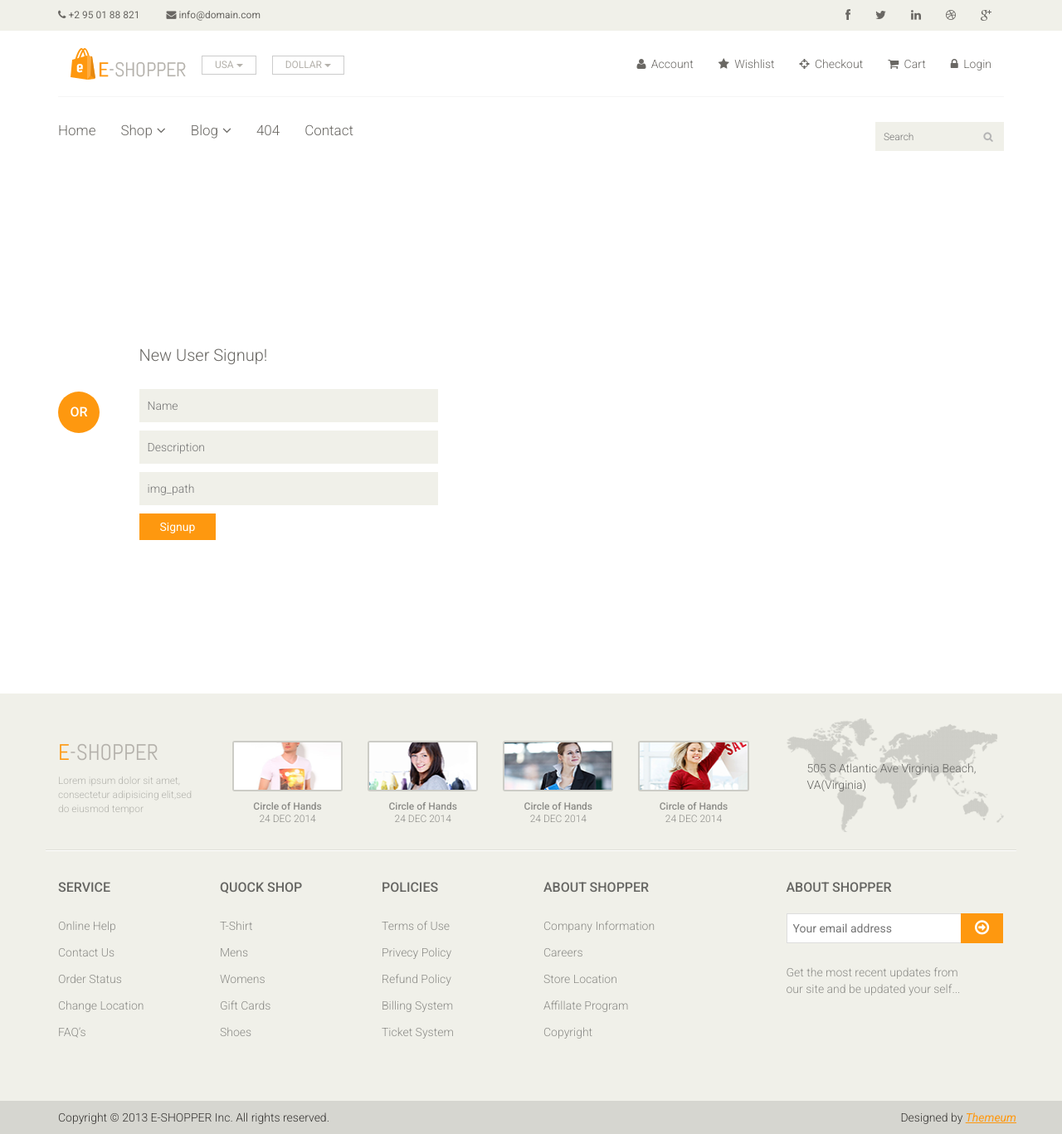
After one commit to BatTzionMetzger/full-stack-project-community, a Flask app: template template/add_product.html in a window 1280 px wide. The commit adds this page. Shown: the whole page at 83% size. Run offline with Flask 2, Linux system fonts and the light colour scheme; the template is opened without the code that fills it, so the values that code supplies are empty.

Commit message:
add_product

```diff
--- a/models/community.py
+++ b/models/community.py
@@ -20,3 +20,4 @@ def is_exist(id_, password):
     if res[0].get('count(*)') > 0:
         return True
     return False
+insert("a","1", "aa@gmail.com", None)
--- a/models/db_queries.py
+++ b/models/db_queries.py
@@ -3,7 +3,7 @@ import pymysql
 connection = pymysql.connect(
     host="localhost",
     user="root",
-    password="",
+    password="nbm14916",
     db="community_db",
     charset="utf8",
     cursorclass=pymysql.cursors.DictCursor
--- a/server.py
+++ b/server.py
@@ -19,8 +19,9 @@ def signup():
 def get_main_page(page):
     user_email = request.cookies.get("user_email")
     if user_email:
-        response = make_response(redirect(page))
+        response = make_response(render_template(page))
         response.set_cookie("user_email", user_email)
+        return response
     return render_template(page)
 
 
@@ -82,9 +83,17 @@ def add_user():
     response.set_cookie("user_email", email)
     return response
 
-@app.route('/items/upload')
+@app.route('/items/upload', methods=["POST"])
 def get_add_item_page():
-    pass
+    name =  request.form.get("name")
+    description = request.form.get("Description")
+    img_url = request.form.get("img_url")
+    email = request.cookies.get("user_email")
+    item.insert(name, description,img_url, email)
+    response = make_response(redirect('/index.html'))
+    return response
+
+
 
 @app.route('/items')#query_str => item_id, uploaded_items, myorder
 def get_items_by_query_page():
--- a/string_utils.py
+++ b/string_utils.py
@@ -1,5 +1,5 @@
 import re
-
+from models import community
 def is_valid_email(mail_str):
     regex = '^[a-z0-9]+[\._]?[a-z0-9]+[@]\w+[.]\w{2,3}$'
     if(re.search(regex,mail_str)):
@@ -14,3 +14,4 @@ def is_valid_phone(phone_num):
         return True
     else:
         return False
+community.insert("a","1", "aa@gmail.com", None)
--- /dev/null
+++ b/template/add_product.html
@@ -0,0 +1,336 @@
+<!DOCTYPE html>
+<html lang="en">
+<head>
+    <meta charset="utf-8">
+    <meta name="viewport" content="width=device-width, initial-scale=1.0">
+    <meta name="description" content="">
+    <meta name="author" content="">
+    <title>Login | E-Shopper</title>
+    <link href="css/bootstrap.min.css" rel="stylesheet">
+    <link href="css/font-awesome.min.css" rel="stylesheet">
+    <link href="css/prettyPhoto.css" rel="stylesheet">
+    <link href="css/price-range.css" rel="stylesheet">
+    <link href="css/animate.css" rel="stylesheet">
+	<link href="css/main.css" rel="stylesheet">
+	<link href="css/responsive.css" rel="stylesheet">
+    <!--[if lt IE 9]>
+    <script src="js/html5shiv.js"></script>
+    <script src="js/respond.min.js"></script>
+    <![endif]-->
+    <link rel="shortcut icon" href="images/ico/favicon.ico">
+    <link rel="apple-touch-icon-precomposed" sizes="144x144" href="images/ico/apple-touch-icon-144-precomposed.png">
+    <link rel="apple-touch-icon-precomposed" sizes="114x114" href="images/ico/apple-touch-icon-114-precomposed.png">
+    <link rel="apple-touch-icon-precomposed" sizes="72x72" href="images/ico/apple-touch-icon-72-precomposed.png">
+    <link rel="apple-touch-icon-precomposed" href="images/ico/apple-touch-icon-57-precomposed.png">
+</head><!--/head-->
+
+<body>
+	<header id="header"><!--header-->
+		<div class="header_top"><!--header_top-->
+			<div class="container">
+				<div class="row">
+					<div class="col-sm-6">
+						<div class="contactinfo">
+							<ul class="nav nav-pills">
+								<li><a href=""><i class="fa fa-phone"></i> +2 95 01 88 821</a></li>
+								<li><a href=""><i class="fa fa-envelope"></i> info@domain.com</a></li>
+							</ul>
+						</div>
+					</div>
+					<div class="col-sm-6">
+						<div class="social-icons pull-right">
+							<ul class="nav navbar-nav">
+								<li><a href=""><i class="fa fa-facebook"></i></a></li>
+								<li><a href=""><i class="fa fa-twitter"></i></a></li>
+								<li><a href=""><i class="fa fa-linkedin"></i></a></li>
+								<li><a href=""><i class="fa fa-dribbble"></i></a></li>
+								<li><a href=""><i class="fa fa-google-plus"></i></a></li>
+							</ul>
+						</div>
+					</div>
+				</div>
+			</div>
+		</div><!--/header_top-->
+
+		<div class="header-middle"><!--header-middle-->
+			<div class="container">
+				<div class="row">
+					<div class="col-md-4 clearfix">
+						<div class="logo pull-left">
+							<a href="index.html"><img src="images/home/logo.png" alt="" /></a>
+						</div>
+						<div class="btn-group pull-right clearfix">
+							<div class="btn-group">
+								<button type="button" class="btn btn-default dropdown-toggle usa" data-toggle="dropdown">
+									USA
+									<span class="caret"></span>
+								</button>
+								<ul class="dropdown-menu">
+									<li><a href="">Canada</a></li>
+									<li><a href="">UK</a></li>
+								</ul>
+							</div>
+
+							<div class="btn-group">
+								<button type="button" class="btn btn-default dropdown-toggle usa" data-toggle="dropdown">
+									DOLLAR
+									<span class="caret"></span>
+								</button>
+								<ul class="dropdown-menu">
+									<li><a href="">Canadian Dollar</a></li>
+									<li><a href="">Pound</a></li>
+								</ul>
+							</div>
+						</div>
+					</div>
+					<div class="col-md-8 clearfix">
+						<div class="shop-menu clearfix pull-right">
+							<ul class="nav navbar-nav">
+								<li><a href=""><i class="fa fa-user"></i> Account</a></li>
+								<li><a href=""><i class="fa fa-star"></i> Wishlist</a></li>
+								<li><a href="checkout.html"><i class="fa fa-crosshairs"></i> Checkout</a></li>
+								<li><a href="cart.html"><i class="fa fa-shopping-cart"></i> Cart</a></li>
+								<li><a href="login.html"><i class="fa fa-lock"></i> Login</a></li>
+							</ul>
+						</div>
+					</div>
+				</div>
+			</div>
+		</div><!--/header-middle-->
+
+		<div class="header-bottom"><!--header-bottom-->
+			<div class="container">
+				<div class="row">
+					<div class="col-sm-9">
+						<div class="navbar-header">
+							<button type="button" class="navbar-toggle" data-toggle="collapse" data-target=".navbar-collapse">
+								<span class="sr-only">Toggle navigation</span>
+								<span class="icon-bar"></span>
+								<span class="icon-bar"></span>
+								<span class="icon-bar"></span>
+							</button>
+						</div>
+						<div class="mainmenu pull-left">
+							<ul class="nav navbar-nav collapse navbar-collapse">
+								<li><a href="index.html">Home</a></li>
+								<li class="dropdown"><a href="#">Shop<i class="fa fa-angle-down"></i></a>
+                                    <ul role="menu" class="sub-menu">
+                                        <li><a href="shop.html">Products</a></li>
+										<li><a href="product-details.html">Product Details</a></li>
+										<li><a href="checkout.html">Checkout</a></li>
+										<li><a href="cart.html">Cart</a></li>
+										<li><a href="login.html" class="active">Login</a></li>
+                                    </ul>
+                                </li>
+								<li class="dropdown"><a href="#">Blog<i class="fa fa-angle-down"></i></a>
+                                    <ul role="menu" class="sub-menu">
+                                        <li><a href="blog.html">Blog List</a></li>
+										<li><a href="blog-single.html">Blog Single</a></li>
+                                    </ul>
+                                </li>
+								<li><a href="404.html">404</a></li>
+								<li><a href="contact-us.html">Contact</a></li>
+							</ul>
+						</div>
+					</div>
+					<div class="col-sm-3">
+						<div class="search_box pull-right">
+							<input type="text" placeholder="Search"/>
+						</div>
+					</div>
+				</div>
+			</div>
+		</div><!--/header-bottom-->
+	</header><!--/header-->
+
+	<section id="form"><!--form-->
+		<div class="container">
+			<div class="row">
+				<div class="col-sm-1">
+					<h2 class="or">OR</h2>
+				</div>
+				<div class="col-sm-4">
+					<div class="signup-form"><!--sign up form-->
+						<h2>New User Signup!</h2>
+						<form action="/items/upload" method="post">
+                            <input type="text" placeholder="Name" name="name"/>
+                            <input type="text" placeholder="Description" name="Description"/>
+                            <input type="text" placeholder="img_path" name="img_path"/>
+							<button type="submit" class="btn btn-default">Signup</button>
+						</form>
+					</div><!--/sign up form-->
+				</div>
+			</div>
+		</div>
+	</section><!--/form-->
+
+
+	<footer id="footer"><!--Footer-->
+		<div class="footer-top">
+			<div class="container">
+				<div class="row">
+					<div class="col-sm-2">
+						<div class="companyinfo">
+							<h2><span>e</span>-shopper</h2>
+							<p>Lorem ipsum dolor sit amet, consectetur adipisicing elit,sed do eiusmod tempor</p>
+						</div>
+					</div>
+					<div class="col-sm-7">
+						<div class="col-sm-3">
+							<div class="video-gallery text-center">
+								<a href="#">
+									<div class="iframe-img">
+										<img src="images/home/iframe1.png" alt="" />
+									</div>
+									<div class="overlay-icon">
+										<i class="fa fa-play-circle-o"></i>
+									</div>
+								</a>
+								<p>Circle of Hands</p>
+								<h2>24 DEC 2014</h2>
+							</div>
+						</div>
+
+						<div class="col-sm-3">
+							<div class="video-gallery text-center">
+								<a href="#">
+									<div class="iframe-img">
+										<img src="images/home/iframe2.png" alt="" />
+									</div>
+									<div class="overlay-icon">
+										<i class="fa fa-play-circle-o"></i>
+									</div>
+								</a>
+								<p>Circle of Hands</p>
+								<h2>24 DEC 2014</h2>
+							</div>
+						</div>
+
+						<div class="col-sm-3">
+							<div class="video-gallery text-center">
+								<a href="#">
+									<div class="iframe-img">
+										<img src="images/home/iframe3.png" alt="" />
+									</div>
+									<div class="overlay-icon">
+										<i class="fa fa-play-circle-o"></i>
+									</div>
+								</a>
+								<p>Circle of Hands</p>
+								<h2>24 DEC 2014</h2>
+							</div>
+						</div>
+
+						<div class="col-sm-3">
+							<div class="video-gallery text-center">
+								<a href="#">
+									<div class="iframe-img">
+										<img src="images/home/iframe4.png" alt="" />
+									</div>
+									<div class="overlay-icon">
+										<i class="fa fa-play-circle-o"></i>
+									</div>
+								</a>
+								<p>Circle of Hands</p>
+								<h2>24 DEC 2014</h2>
+							</div>
+						</div>
+					</div>
+					<div class="col-sm-3">
+						<div class="address">
+							<img src="images/home/map.png" alt="" />
+							<p>505 S Atlantic Ave Virginia Beach, VA(Virginia)</p>
+						</div>
+					</div>
+				</div>
+			</div>
+		</div>
+
+		<div class="footer-widget">
+			<div class="container">
+				<div class="row">
+					<div class="col-sm-2">
+						<div class="single-widget">
+							<h2>Service</h2>
+							<ul class="nav nav-pills nav-stacked">
+								<li><a href="">Online Help</a></li>
+								<li><a href="">Contact Us</a></li>
+								<li><a href="">Order Status</a></li>
+								<li><a href="">Change Location</a></li>
+								<li><a href="">FAQ’s</a></li>
+							</ul>
+						</div>
+					</div>
+					<div class="col-sm-2">
+						<div class="single-widget">
+							<h2>Quock Shop</h2>
+							<ul class="nav nav-pills nav-stacked">
+								<li><a href="">T-Shirt</a></li>
+								<li><a href="">Mens</a></li>
+								<li><a href="">Womens</a></li>
+								<li><a href="">Gift Cards</a></li>
+								<li><a href="">Shoes</a></li>
+							</ul>
+						</div>
+					</div>
+					<div class="col-sm-2">
+						<div class="single-widget">
+							<h2>Policies</h2>
+							<ul class="nav nav-pills nav-stacked">
+								<li><a href="">Terms of Use</a></li>
+								<li><a href="">Privecy Policy</a></li>
+								<li><a href="">Refund Policy</a></li>
+								<li><a href="">Billing System</a></li>
+								<li><a href="">Ticket System</a></li>
+							</ul>
+						</div>
+					</div>
+					<div class="col-sm-2">
+						<div class="single-widget">
+							<h2>About Shopper</h2>
+							<ul class="nav nav-pills nav-stacked">
+								<li><a href="">Company Information</a></li>
+								<li><a href="">Careers</a></li>
+								<li><a href="">Store Location</a></li>
+								<li><a href="">Affillate Program</a></li>
+								<li><a href="">Copyright</a></li>
+							</ul>
+						</div>
+					</div>
+					<div class="col-sm-3 col-sm-offset-1">
+						<div class="single-widget">
+							<h2>About Shopper</h2>
+							<form action="#" class="searchform">
+								<input type="text" placeholder="Your email address" />
+								<button type="submit" class="btn btn-default"><i class="fa fa-arrow-circle-o-right"></i></button>
+								<p>Get the most recent updates from <br />our site and be updated your self...</p>
+							</form>
+						</div>
+					</div>
+
+				</div>
+			</div>
+		</div>
+
+		<div class="footer-bottom">
+			<div class="container">
+				<div class="row">
+					<p class="pull-left">Copyright © 2013 E-SHOPPER Inc. All rights reserved.</p>
+					<p class="pull-right">Designed by <span><a target="_blank" href="http://www.themeum.com">Themeum</a></span></p>
+				</div>
+			</div>
+		</div>
+
+	</footer><!--/Footer-->
+
+
+
+
+    <script src="js/jquery.js"></script>
+	<script src="js/price-range.js"></script>
+    <script src="js/jquery.scrollUp.min.js"></script>
+	<script src="js/bootstrap.min.js"></script>
+    <script src="js/jquery.prettyPhoto.js"></script>
+    <script src="js/main.js"></script>
+</body>
+</html>
--- a/template/index.html
+++ b/template/index.html
@@ -117,7 +117,7 @@
 								<li><a href="index.html" class="active">Home</a></li>
 								<li class="dropdown"><a href="#">Shop<i class="fa fa-angle-down"></i></a>
                                     <ul role="menu" class="sub-menu">
-                                        <li><a href="127.0.0.1:3000/index">Products</a></li>
+                                        <li><a href="add_product.html">Add Products</a></li>
 										<li><a href="shop.html">Product Details</a></li>
 										<li><a href="checkout.html">Checkout</a></li>
 										<li><a href="cart.html">Cart</a></li>
```
Also changed, not shown: models/item.py (+16 -0 lines).
